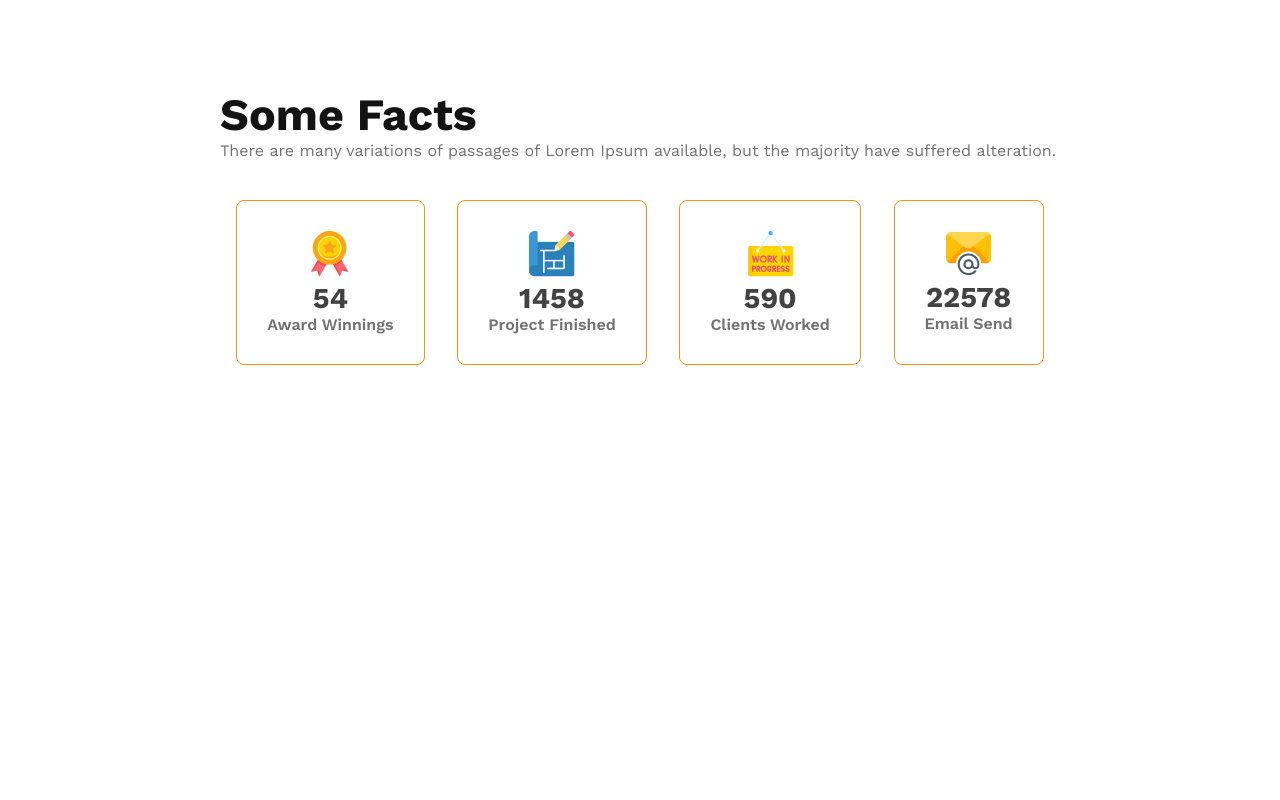
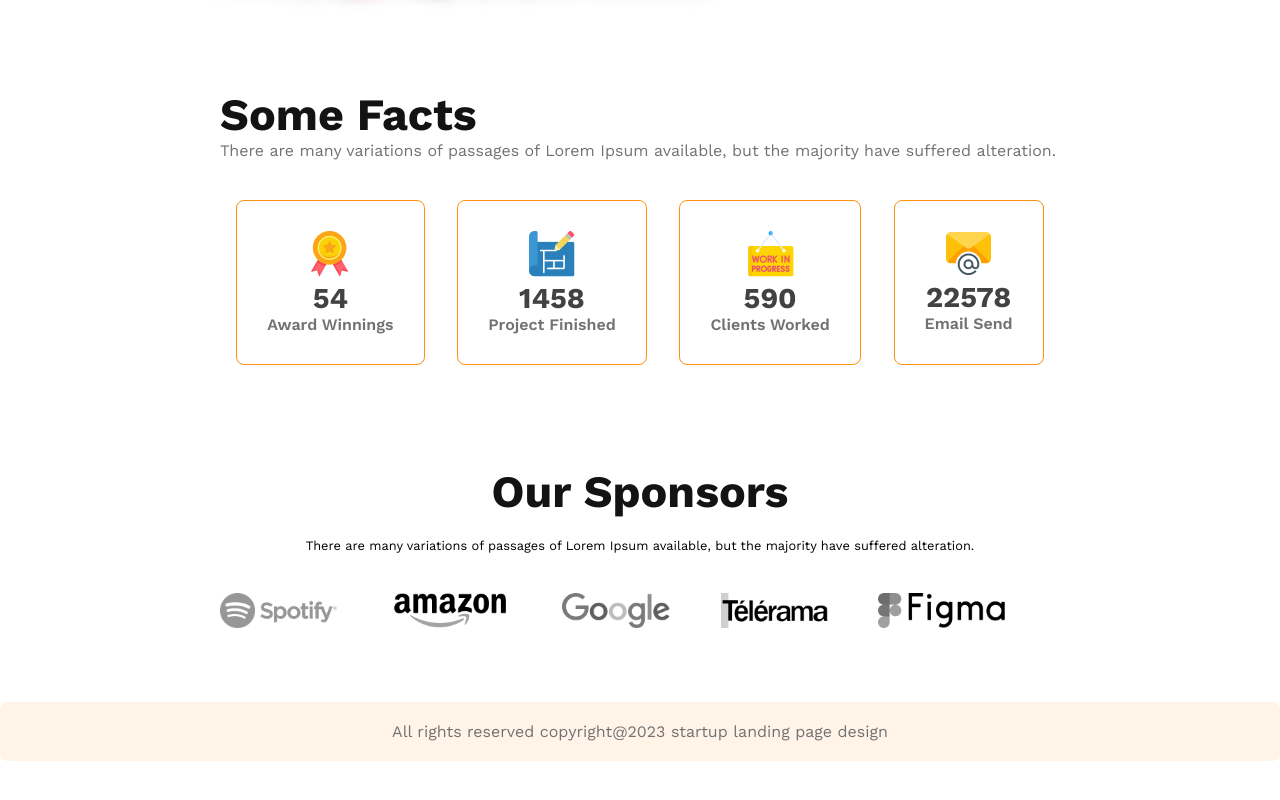
Before and after one commit to Md-Ashikur-Rahman-Ashik/Html-CSS-Only-Landing-Page, a plain HTML site: page index.html in a window 1280 px wide. Shown: the part 1416-2216 px from the top of the page. Before the commit the page ends 1831 px from the top, so only its background shows below. Drawn offline with nearby package versions, Linux system fonts and the light colour scheme.

Commit message:
Full website design and structure done

```diff
--- a/index.html
+++ b/index.html
@@ -86,9 +86,22 @@
                 </div>
             </div>
         </section>
+        <!-- Sponsor section starts -->
+        <section class="sponsor">
+            <h3 class="sectionTitle">Our Sponsors</h3>
+            <p>There are many variations of passages of Lorem Ipsum available, but the majority have suffered alteration.</p>
+            <div class="sponsorImg">
+                <div class="sponsor1"><img src="images/sponsors/spotify.png" alt=""></div>
+                <div class="sponsor2"><img src="images/sponsors/amazon.png" alt=""></div>
+                <div class="sponsor3"><img src="images/sponsors/google.png" alt=""></div>
+                <div class="sponsor4"><img src="images/sponsors/telerama.png" alt=""></div>
+                <div class="sponsor5"><img src="images/sponsors/figma.png" alt=""></div>
+            </div>
+        </section>
     </main>
+    <!-- Footer starts -->
     <footer>
-
+        <p class="lightGray">All rights reserved copyright@2023 startup landing page design</p>
     </footer>
 </body>
 </html>
--- a/styles/architect.css
+++ b/styles/architect.css
@@ -60,7 +60,7 @@ nav li a{
 /* Banner Styles */
 .banner img{
     width: 100%;
-    /* filter: blur(10px); */
+    filter: blur(10px);
     margin-top: 20px;
 }
 
@@ -113,7 +113,7 @@ main{
     height: 100%;
     object-fit: cover;
     border-radius: 8px;
-    /* filter: blur(10px); */
+    filter: blur(10px);
 }
 
 .image1{
@@ -188,13 +188,52 @@ main{
     font-size: 1rem;
 }
 
+/* Sponsor section styles */
+.sponsor{
+    padding: 50px 220px;
+}
+
+.sponsor > .sectionTitle, .sponsor > p{
+    text-align: center;
+}
+
+.sponsor > p{
+    font-size: 0.8rem;
+    margin-top: 20px;
+    margin-bottom: 40px;
+}
+
+.sponsorImg{
+    display: flex;
+    justify-content: space-between;
+}
+
+.sponsorImg img{
+    width: 70%;
+    filter: grayscale(100%);
+    /* mix-blend-mode: luminosity; */
+}
+
+/* Footer styles */
+footer{
+    margin-top: 20px;
+    margin-bottom: 90px;
+    border-radius: 8px;
+    background: #FFF4E7;
+    padding: 20px 100px;
+}
+
+footer > p{
+    text-align: center;
+}
+
 /* Responsive styles for smaller devices */
 @media screen and (max-width: 576px) {
-    header{
+    header, .facts{
         padding: 10px;
     }
 
-    nav{
+    nav, .factsCardContainer{
         flex-direction: column;
     }
 
@@ -222,6 +261,14 @@ main{
     .teamsImgContainer img, .teamsContent, .banner img{
         width: 100%;
     }
+
+    .factsCardContainer{
+        gap: 10px;
+    }
+
+    .sponsor{
+        padding: 20px;
+    }
 }
 
 /* Responsive styles for medium devices */
@@ -234,10 +281,6 @@ main{
         flex-direction: column;
     }
 
-    .banner{
-        width: 100%;
-    }
-
     .teamsContainer{
         flex-direction: column-reverse;
         padding: 50px;
@@ -248,7 +291,11 @@ main{
         margin-top: 20px;
     }
 
-    .teamsImgContainer img, .teamsContent, .banner img{
+    .teamsImgContainer img, .teamsContent, .banner img, .banner{
         width: 100%;
     }
+
+    .factsCardContainer{
+        gap: 10px;
+    }
 }
```
